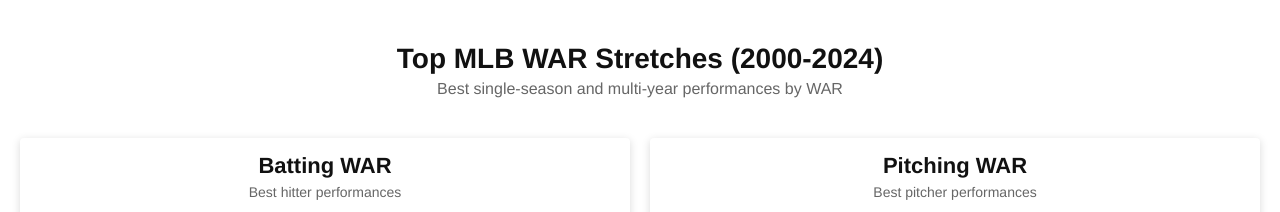
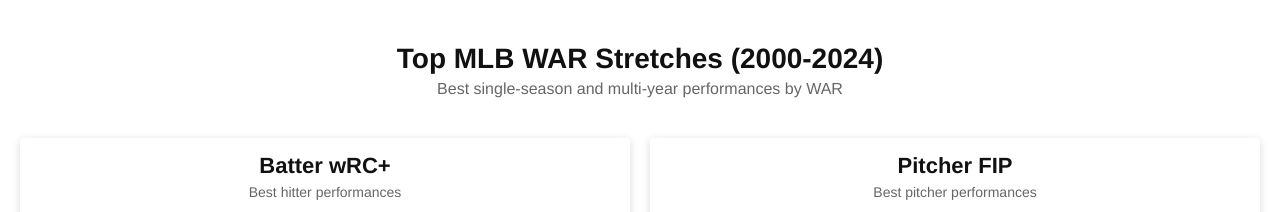
Before and after one commit to zschokkek/mlb-advanced-stats, a plain HTML site: page index.html in a window 1280 px wide. Shown: the top 212 px of the page. Drawn offline with Linux system fonts and the light colour scheme.

Commit message:
Update index.html

```diff
--- a/index.html
+++ b/index.html
@@ -212,7 +212,7 @@
   <div class="tables-container">
     <!-- Batting WAR Table -->
     <div class="table-section">
-      <div class="table-title">Batting WAR</div>
+      <div class="table-title">Batter wRC+</div>
       <div class="table-subtitle">Best hitter performances</div>
 
       <div class="tabs batting-tabs">
@@ -244,7 +244,7 @@
 
     <!-- Pitching WAR Table -->
     <div class="table-section">
-      <div class="table-title">Pitching WAR</div>
+      <div class="table-title">Pitcher FIP</div>
       <div class="table-subtitle">Best pitcher performances</div>
 
       <div class="tabs pitching-tabs">
```
